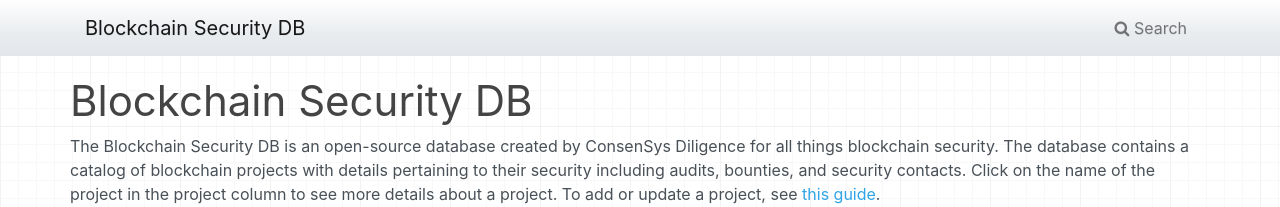
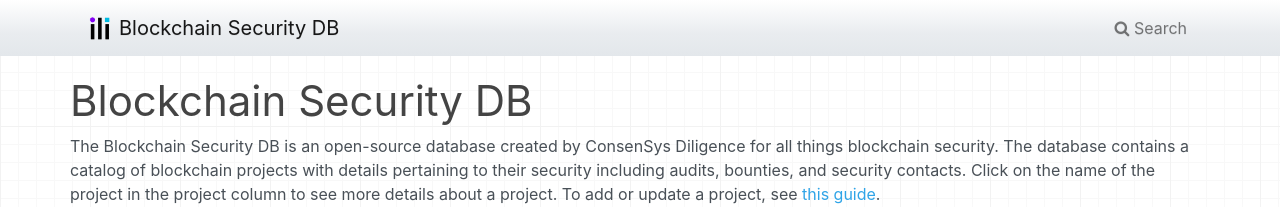
Before and after one commit to Consensys/blockchainSecurityDB, an MkDocs documentation site: the page built from docs/index.md, in a window 1280 px wide. Shown: the top 207 px of the page. Built offline with MkDocs 1.6.1, drawn with Linux system fonts in a browser that asks for light colours.

Commit message:
Add logo and favicon

```diff
--- a/theme/base.html
+++ b/theme/base.html
@@ -63,7 +63,10 @@
             <div class="container">
 
                 {%- block site_name %}
-                <a class="navbar-brand" href="{{ nav.homepage.url|url }}">{{ config.site_name }}</a>
+                <a class="navbar-brand" href="{{ nav.homepage.url|url }}">
+                  <img src="img/logo.png" alt="ConsenSys Diligence" class="nav-logo" />
+                  {{ config.site_name }}
+                </a>
                 {%- endblock %}
 
                 {%- if nav|length>1 or (page and (page.next_page or page.previous_page)) or config.repo_url %}
--- a/theme/css/base.css
+++ b/theme/css/base.css
@@ -31,6 +31,16 @@ body > .container {
     position: -webkit-sticky;
     position: sticky;
     /* csslint ignore:end */
+}
+
+.navbar-brand {
+    display: flex;
+    align-items: center;
+}
+
+.nav-logo {
+    height: 30px;
+    margin-right: 4px;
 }
 
 .source-links {
```
Also changed, not shown: theme/img/favicon.ico, theme/img/logo.png (added).
